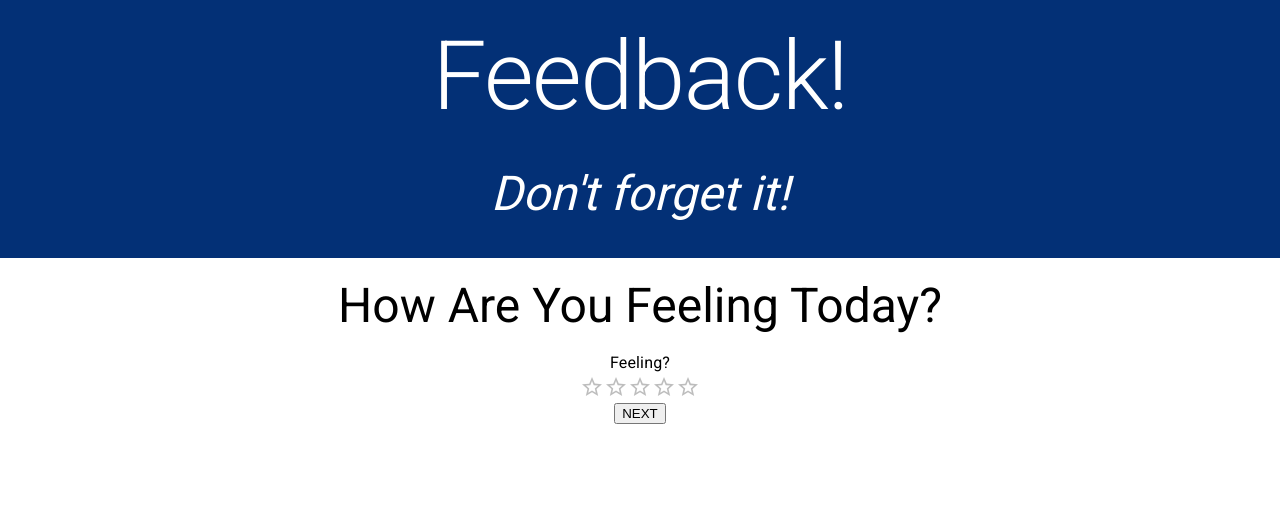
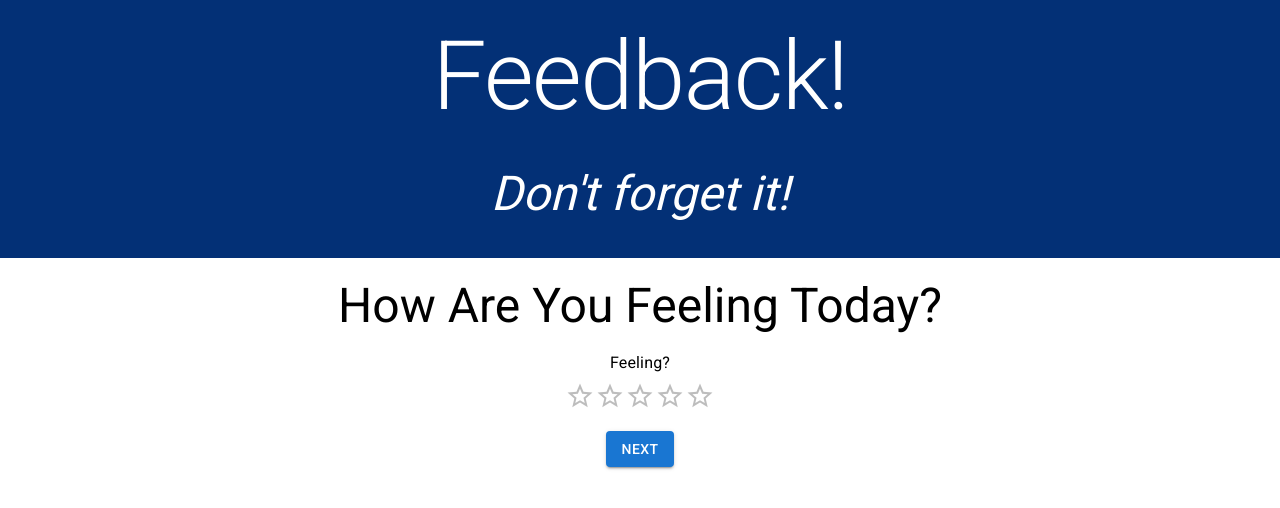
Before and after one commit to mattdow/weekend4-redux-feedback, a React (Create React App) app: page /#/ in a window 1280 px wide. Shown: the top 508 px of the page. Built offline with nearby package versions, Linux system fonts and the light colour scheme.

Commit message:
Added MUI button and adjusted spacing

```diff
--- a/src/components/FeelingForm/FeelingForm.css
+++ b/src/components/FeelingForm/FeelingForm.css
@@ -0,0 +1,3 @@
+.button-bar {
+    height: 100px;
+}
--- a/src/components/FeelingForm/FeelingForm.jsx
+++ b/src/components/FeelingForm/FeelingForm.jsx
@@ -4,6 +4,7 @@ import { useHistory } from 'react-router';
 import { Card } from '@mui/material';
 import { Typography } from '@mui/material';
 import { Rating } from '@mui/material';
+import { Button } from '@mui/material';
 
 function FeelingForm() {
 
@@ -50,17 +51,20 @@ function FeelingForm() {
             variant='h3'>How Are You Feeling Today?
         </Typography>
         <form onSubmit={handleSubmit}>
-            <Typography component="legend">Feeling?</Typography>
+            <Typography gutterBottom component="legend">Feeling?</Typography>
             <Rating
                 required
-
+                size="large"
                 precision={0.5}
                 value={newFeeling}
                 onChange={(event) =>
                 setNewFeeling(event.target.value)}
             />
-            <div>
-                <button type="submit">NEXT</button>
+            <div className="button-bar">
+                <Button
+                    sx={{ m: 2}}
+                    type="submit"
+                    variant="contained">NEXT</Button>
             </div>
         </form>
         </>
```
